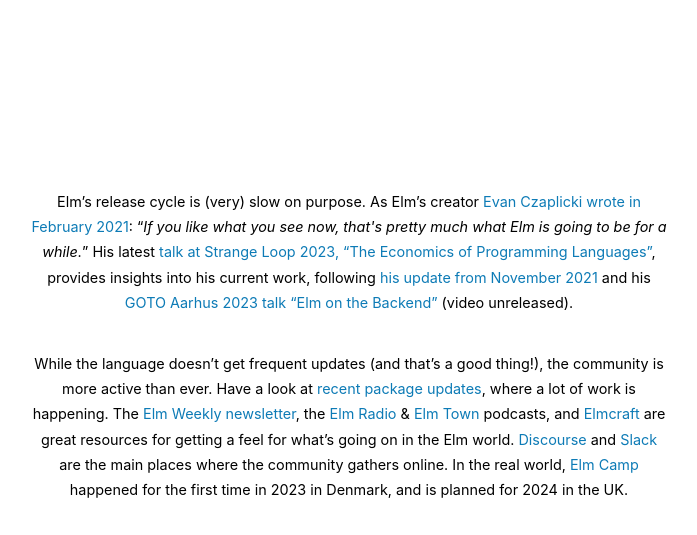
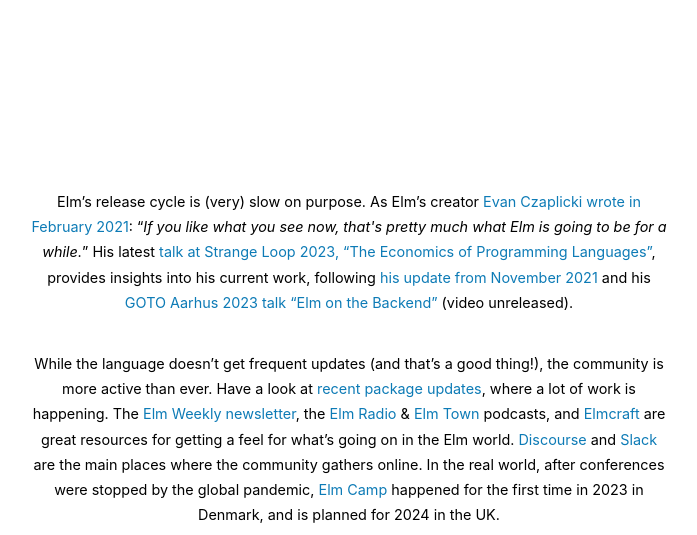
Before and after one commit to sylbru/is-elm-dead, a plain HTML site: page index.html in a window 1280 px wide. Shown: the part 382-917 px from the top of the page, without its empty margins (291-988 px from the left). Drawn offline with Linux system fonts and the light colour scheme.

Commit message:
Remind why conferences have stopped in 2020

```diff
--- a/index.html
+++ b/index.html
@@ -26,7 +26,7 @@
         <p class="no"><strong>No.</strong></p>
         <p class="details">Elm’s release cycle is (very) slow on purpose. As Elm’s creator <a href="https://github.com/elm/compiler/blob/master/roadmap.md">Evan Czaplicki wrote in February 2021</a>: “<cite>If you like what you see now, that's pretty much what Elm is going to be for a while.</cite>” His latest <a href="https://www.youtube.com/watch?v=XZ3w_jec1v8">talk at Strange Loop 2023, “The Economics of Programming Languages”</a>, provides insights into his current work, following <a href="https://discourse.elm-lang.org/t/status-update-3-nov-2021/7870">his update from November 2021</a> and his <a href="https://gotoaarhus.com/2023/sessions/2529/elm-on-the-backend">GOTO Aarhus 2023 talk “Elm on the Backend”</a> (video unreleased).</p>
 
-        <p class="details">While the language doesn’t get frequent updates (and that’s a good thing!), the community is more active than ever. Have a look at <a href="https://releases.elm.dmy.fr/">recent package updates</a>, where a lot of work is happening. The <a href="https://www.elmweekly.nl/">Elm Weekly newsletter</a>, the <a href="https://elm-radio.com/">Elm Radio</a> & <a href="https://elm.town/">Elm Town</a> podcasts, and <a href="https://elmcraft.org/">Elmcraft</a> are great resources for getting a feel for what’s going on in the Elm world. <a href="https://discourse.elm-lang.org/">Discourse</a> and <a href="https://elm-lang.org/community/slack">Slack</a> are the main places where the community gathers online. In the real world, <a href="https://elm.camp/">Elm Camp</a> happened for the first time in 2023 in Denmark, and is planned for 2024 in the UK.</p>
+        <p class="details">While the language doesn’t get frequent updates (and that’s a good thing!), the community is more active than ever. Have a look at <a href="https://releases.elm.dmy.fr/">recent package updates</a>, where a lot of work is happening. The <a href="https://www.elmweekly.nl/">Elm Weekly newsletter</a>, the <a href="https://elm-radio.com/">Elm Radio</a> & <a href="https://elm.town/">Elm Town</a> podcasts, and <a href="https://elmcraft.org/">Elmcraft</a> are great resources for getting a feel for what’s going on in the Elm world. <a href="https://discourse.elm-lang.org/">Discourse</a> and <a href="https://elm-lang.org/community/slack">Slack</a> are the main places where the community gathers online. In the real world, after conferences were stopped by the global pandemic, <a href="https://elm.camp/">Elm Camp</a> happened for the first time in 2023 in Denmark, and is planned for 2024 in the UK.</p>
 
         <p class="details">Why is it a good thing that Elm doesn’t get frequent updates? First of all, it means your code will last a long time! It also means the language is very stable, because features are carefully thought out before being implemented.</p>
 
```
